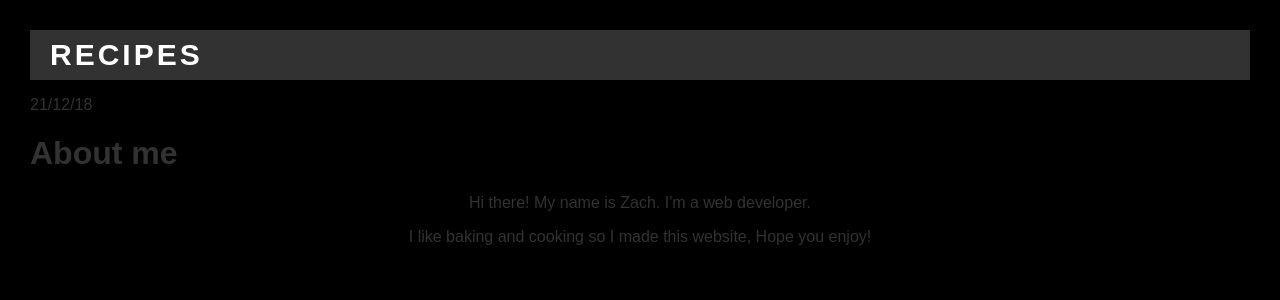
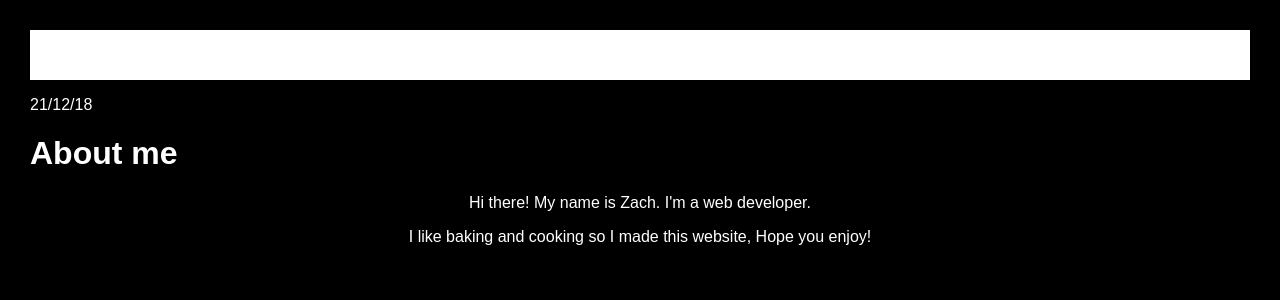
Before and after one commit to zachstep05/zachstep05.github.io, a PHP site: page /about.html in a window 1280 px wide. Shown: the top 300 px of the page. Run offline with PHP 8.4, Linux system fonts and the light colour scheme.

Commit message:
Update styles.css

```diff
--- a/styles.css
+++ b/styles.css
@@ -1,11 +1,11 @@
 @import url(http://fonts.googleapis.com/css?family=Montserrat:400,700);
 body {
   margin: 0;
-  color: #323232;
+  color: #FFFFFF;
   font-family: 'Montserrat', sans-serif;
 }
 #header {
-  background-color: #323232;
+  background-color: #FFFFFF;
   height: 50px;
   line-height: 50px;
 }
```
